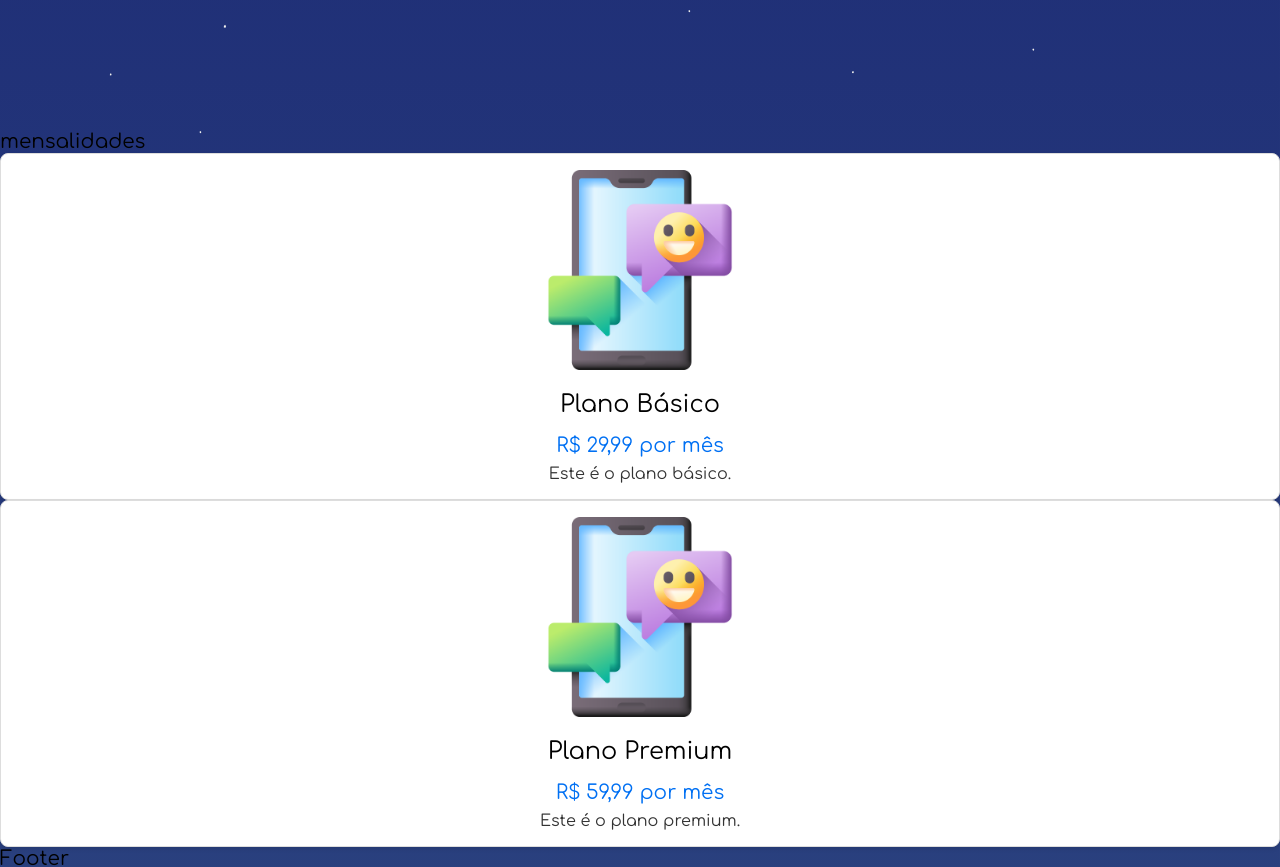
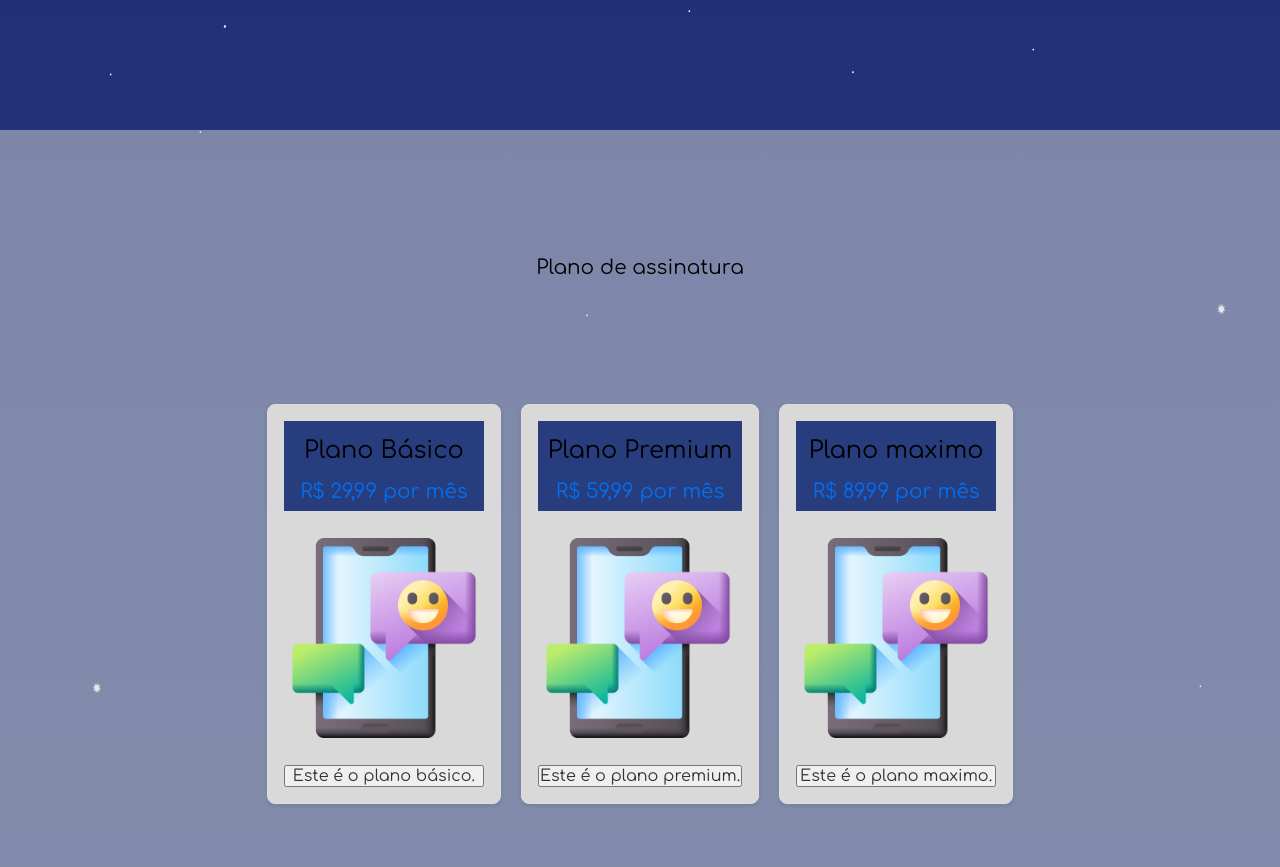
Before and after one commit to lucas-dos-santos-gomes/abc-virtual, a Next.js app: page / in a window 1280 px wide. Shown: the part 2500-3367 px from the top of the page. Built offline with nearby package versions, Linux system fonts and the light colour scheme.

Commit message:
update landing page

```diff
--- a/src/app/page.jsx
+++ b/src/app/page.jsx
@@ -33,9 +33,9 @@ export default function Home() {
       <Header />
       <main>
         {texts.map((e, index) => <Section key={index} title={e.title} text={e.text} img={e.img} imgLeft={index % 2 == 1} />)}
-        <section>
-          <h1>mensalidades</h1>
-          <div>
+        <section className='sectionPay'>
+          <h1>Plano de assinatura</h1>
+          <div className='cardsPay'>
             <Card
               title="Plano Básico"
               price="R$ 29,99"
@@ -48,6 +48,12 @@ export default function Home() {
               imgSrc="/img/celular.png"
               content="Este é o plano premium."
             />
+            <Card
+              title="Plano maximo"
+              price="R$ 89,99"
+              imgSrc="/img/celular.png"
+              content="Este é o plano maximo."
+            />
           </div>
         </section>
       </main>
--- a/src/app/style.css
+++ b/src/app/style.css
@@ -5,4 +5,24 @@
     font-optical-sizing: auto;
     font-style: normal;
     font-size: 2rem;
+    box-sizing: border-box;
+    margin: 0px;
+    padding: 0px;
+    user-select: none;
 }
+
+.cardsPay {
+    display: flex;
+    width: 100vw;
+    justify-content: center;
+    padding: auto 10px;
+}
+
+.sectionPay {
+    background-color: rgba(217, 217, 217, 0.5);;
+    height: 100vh;
+    display: flex;
+    flex-direction: column;
+    align-items: center;
+    justify-content: space-evenly;
+}
--- a/src/components/Card/Mensalidade/index.jsx
+++ b/src/components/Card/Mensalidade/index.jsx
@@ -1,15 +1,17 @@
 import PropTypes from 'prop-types';
 import Image from 'next/image';
-import { Card, Title, Price, Content } from './style';
+import { Card, Title, Price, Button } from './style';
 import styles from './style.module.css';
 
 const SubscriptionCard = ({ title, price, imgSrc, content }) => {
   return (
     <Card className={styles.card}>
-      <Image src={imgSrc} alt={`${title} image`} width={200} height={200} />
-      <Title>{title}</Title>
-      <Price>{price} por mês</Price>
-      <Content>{content}</Content>
+      <div>
+        <Title>{title}</Title>
+        <Price>{price} por mês</Price>
+      </div>
+      <Image className={styles.img} src={imgSrc} alt={`${title} image`} width={200} height={200} />
+      <Button>{content}</Button>
     </Card>
   );
 };
--- a/src/components/Card/Mensalidade/style.js
+++ b/src/components/Card/Mensalidade/style.js
@@ -8,6 +8,15 @@ export const Card = styled.div`
   padding: 16px;
   box-shadow: 0 2px 4px rgba(0, 0, 0, 0.1);
   text-align: center;
+  margin: 0 10px;
+  display:flex;
+  flex-direction: column;
+  justify-content: space-between;
+  height: 50vh;
+  background: #d9d9d9;
+  div {
+    background: #283D7D;
+  }
 `;
 
 export const Title = styled.h2`
@@ -21,7 +30,9 @@ export const Price = styled.p`
   margin: 8px 0;
 `;
 
-export const Content = styled.p`
+export const Button = styled.button`
   font-size: 16px;
   color: #333;
 `;
+
+export default Card;
--- a/src/components/Card/Mensalidade/style.module.css
+++ b/src/components/Card/Mensalidade/style.module.css
@@ -1,8 +1,8 @@
 .card {
     background-color: #fff;
     transition: transform 0.3s ease;
-  }
+}
 
-  .card:hover {
-    transform: scale(1.05);
-  }
+.card:hover {
+    transform: scale(1.1) translateY(-10%);
+}
```
